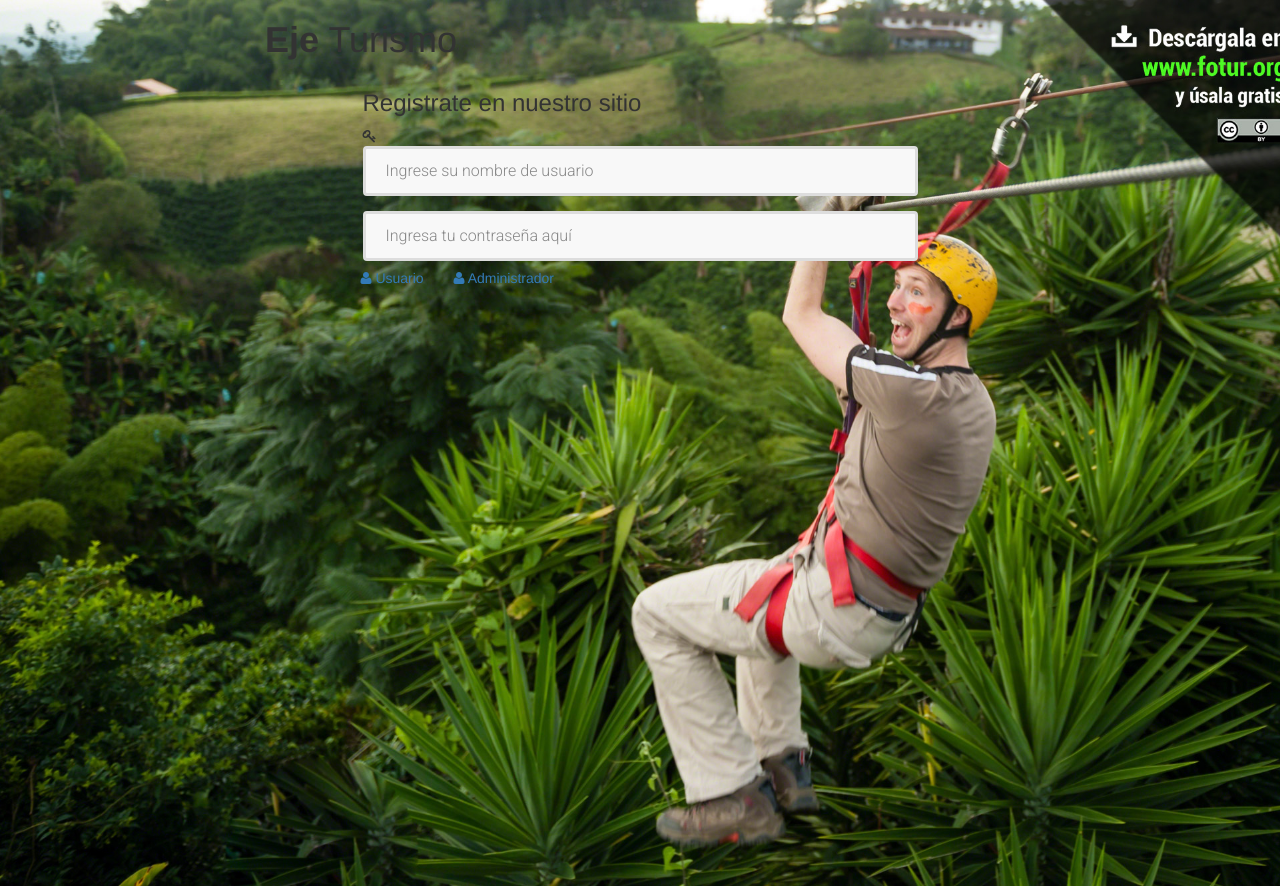
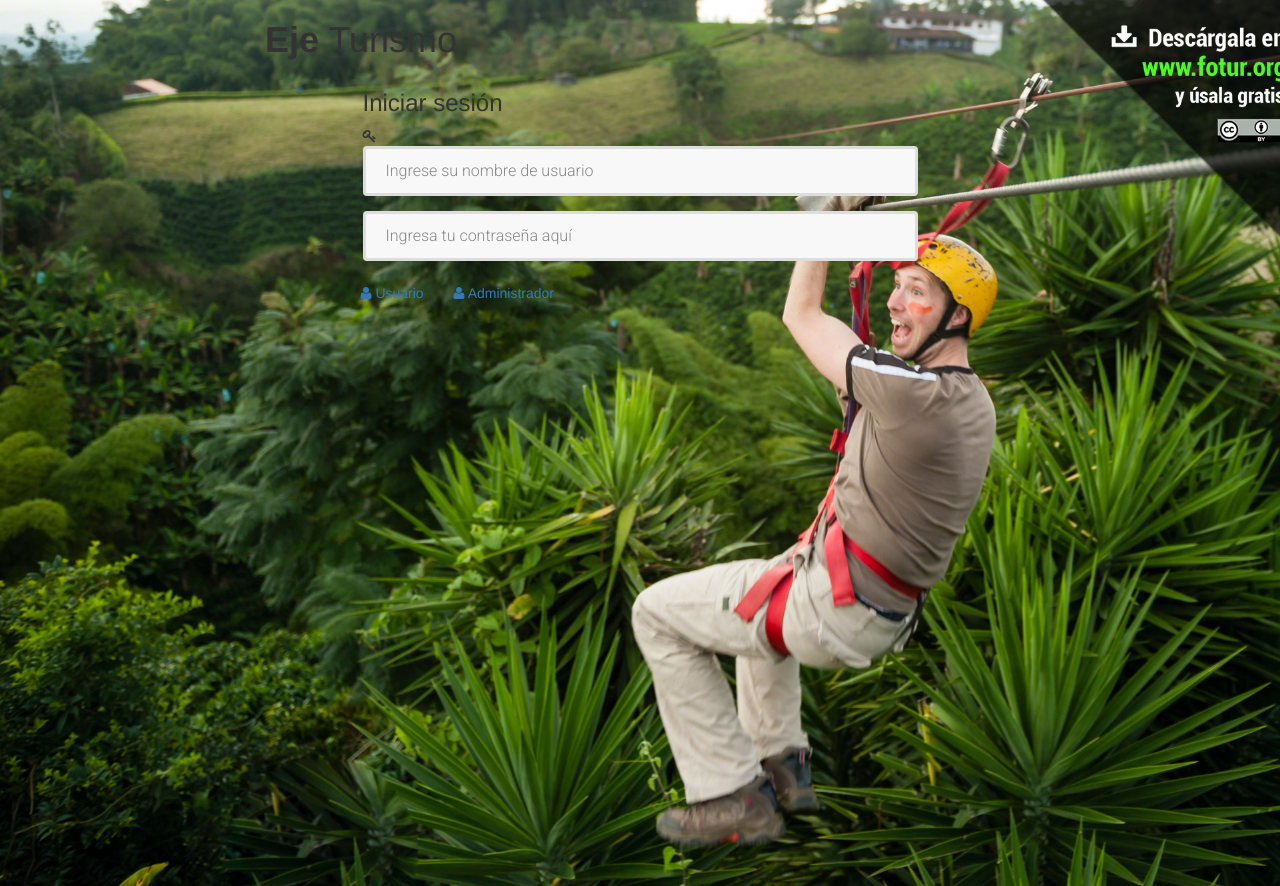
Before and after one commit to Luisda199824/EjeTurismo, a Django app: page / in a window 1280 px wide. Run offline with Django 3.2, Linux system fonts and the light colour scheme; some libraries are stand-ins or nearby versions.

Commit message:
Organización HTML

```diff
--- a/templates/iniciarSesion/index.html
+++ b/templates/iniciarSesion/index.html
@@ -2,6 +2,8 @@
 <html lang="en">
 
     <head>
+
+        <title>Eje Turismo - Iniciar sesión</title>
 
         <meta charset="utf-8">
         <meta http-equiv="X-UA-Compatible" content="IE=edge">
@@ -27,7 +29,6 @@
     <body>
         <!-- Top content -->
         <div class="top-content">
-
           <div class="inner-bg">
             <div class="container">
               <div class="row">
@@ -39,14 +40,13 @@
                   <div class="col-sm-6 col-sm-offset-3 form-box">
                   	 <div class="form-top">
                             		<div class="form-top-left">
-                        			<h3>Registrate en nuestro sitio</h3>
+                            			<h3>Iniciar sesión</h3>
                             		</div>
                             		<div class="form-top-right">
                             			<i class="fa fa-key"></i>
                             		</div>
                               </div>
                               <div class="form-bottom">
-			                    <form role="form" action="" method="post" class="login-form">
                                   <div class="form-group">
                                       <label class="sr-only" for="form-username">Usuario</label>
                                       <input type="text" name="form-username" placeholder="Ingrese su nombre de usuario" class="form-username form-control" id="form-username">
@@ -54,10 +54,9 @@
                                   <div class="form-group">
                                     <label class="sr-only" for="form-password">Contraseña</label>
                                     <input type="password" name="form-password" placeholder="Ingresa tu contraseña aquí" class="form-password form-control" id="form-password">
-
-
+                                  </div>
+                              </div>
                               <div class="row">
-
                           <div class="social-login-buttons">
                           <a class="btn btn-link-1 btn-link-1-user" href="#">
                           <i class="fa fa-user"></i> Usuario
@@ -65,20 +64,13 @@
                           <a class="btn btn-link-1 btn-link-1-twitter" href="#">
                           <i class="fa fa-user"></i> Administrador
                           </a>
-
-                            </div>
-                        </div>
-
-
-			                    </form>
                           </div>
                       </div>
                   </div>
               </div>
             </div>
-
           </div>
-
+        </div>
 
         <!-- Javascript -->
         <script src="{% static 'js/jquery-1.11.1.min.js' %}"></script>
```
Lines whose indentation alone changed are shown as unchanged.
